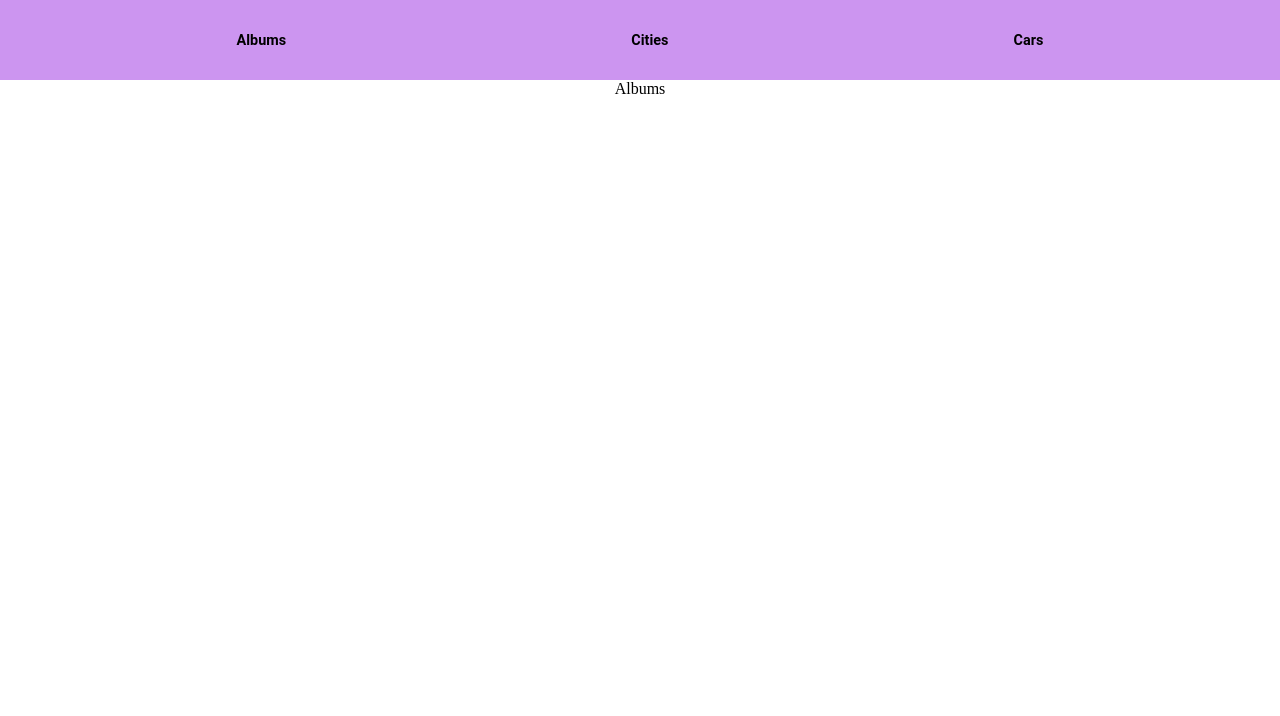
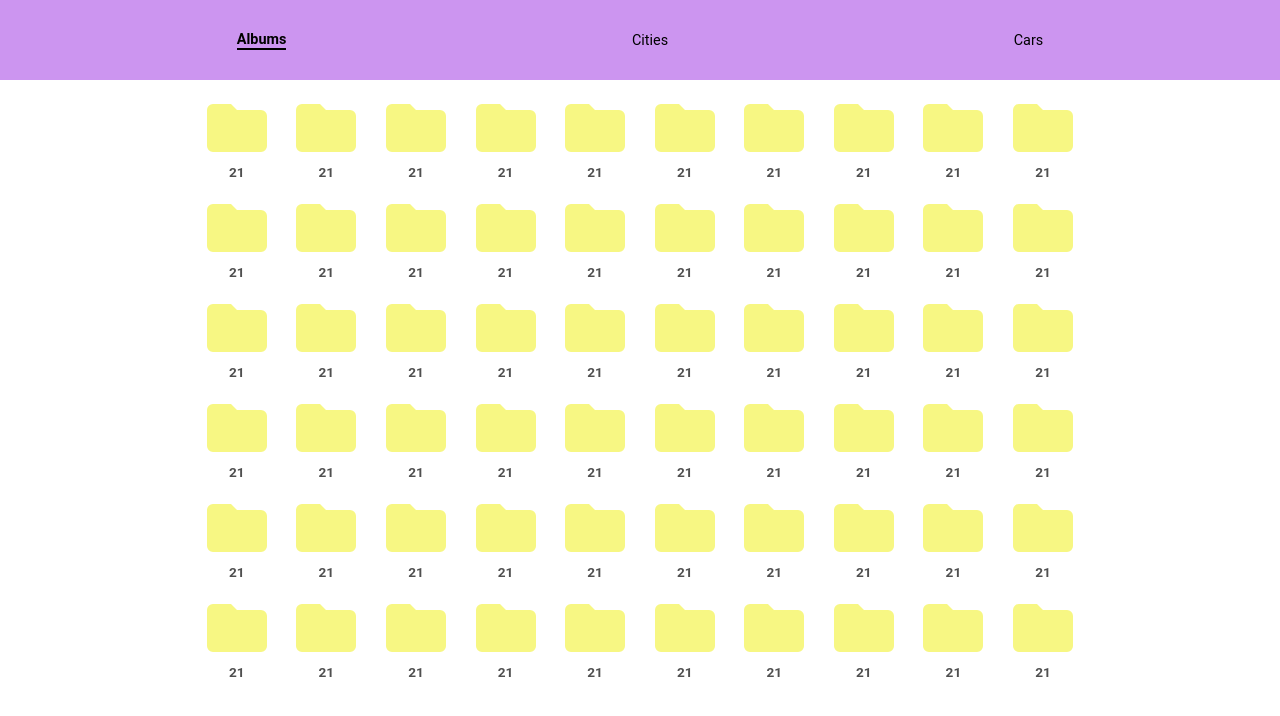
Before and after one commit to ygorlf/react-architecture, a React (Create React App) app: page /albums in a window 1280 px wide. Shown: the top 716 px of the page. Built offline with nearby package versions, Linux system fonts and the light colour scheme; the HTML template or start-up script is replaced by a standard one.

Commit message:
Adding Dumb Data on Pages

```diff
--- a/src/components/Header.js
+++ b/src/components/Header.js
@@ -1,5 +1,5 @@
 import React from 'react';
-import { Link } from 'react-router-dom';
+import { NavLink } from 'react-router-dom';
 import styled from 'styled-components';
 
 const Container = styled.header`
@@ -12,10 +12,15 @@ const Container = styled.header`
   background-color: #cc95f0;
 `;
 
-const StyledLink = styled(Link)`
+const StyledLink = styled(NavLink)`
   color: #000;
   text-decoration: none;
-  font: 700 .9rem 'Roboto', sans-serif;
+  font: 400 .9rem 'Roboto', sans-serif;
+
+  &.active {
+    border-bottom: 2px solid #000;
+    font: 700 .9rem 'Roboto', sans-serif;
+  }
 `;
 
 const Header = () => {
@@ -25,6 +30,7 @@ const Header = () => {
         to={{
           pathname: '/albums'
         }}
+        activeClassName="active"
       >
         Albums
       </StyledLink>
@@ -32,6 +38,7 @@ const Header = () => {
         to={{
           pathname: '/cities'
         }}
+        activeClassName="active"
       >
         Cities
       </StyledLink>
@@ -39,6 +46,7 @@ const Header = () => {
         to={{
           pathname: '/cars'
         }}
+        activeClassName="active"
       >
         Cars
       </StyledLink>
--- a/src/pages/albums/Albums.js
+++ b/src/pages/albums/Albums.js
@@ -1,16 +1,57 @@
 import React from 'react';
 import styled from 'styled-components';
 
-const Container = styled.header`
+const List = styled.header`
+  display: flex;
+  flex-wrap: wrap;
+  align-items: center;
+  width: 100%;
+`;
+
+const Album = styled.div`
+  display: flex;
+  flex-direction: column;
+  align-items: center;
+  width: 8%;
+  margin: .75rem 1%;
+`;
+
+const Icon = styled.div`
+  width: 60px;
+  height: 52px;
+`;
+
+const Name = styled.span`
+  display: inline-block;
+  margin-top: .5rem;
+  color: #505050;
+  font: 600 .85rem 'Roboto', sans-serif;
 `;
 
 const Albums = () => {
+  const albums = Array.from(Array(60).keys());
+
   return (
-    <Container>
-      <span>
-        Albums
-      </span>
-    </Container>
+    <List>
+      {albums.map((item) => (
+        <Album>
+          <Icon>
+            <svg xmlns="http://www.w3.org/2000/svg" viewBox="0 0 16 12.8">
+              <defs>
+                <style>.a</style>
+              </defs>
+              <g fill="#f7f783" transform="translate(-2 -4)">
+                <path
+                  className="a"
+                  d="M8.4,4H3.6A1.6,1.6,0,0,0,2,5.6v9.6a1.6,1.6,0,0,0,1.6,1.6H16.4A1.6,1.6,0,0,0,18,15.2v-8a1.6,1.6,0,0,0-1.6-1.6H10Z"
+                />
+              </g>
+            </svg>
+          </Icon>
+          <Name>21</Name>
+        </Album>
+      ))}
+    </List>
   );
 }
 
--- a/src/pages/cars/Cars.js
+++ b/src/pages/cars/Cars.js
@@ -1,16 +1,50 @@
 import React from 'react';
 import styled from 'styled-components';
 
-const Container = styled.header`
+const List = styled.header`
+  display: flex;
+  flex-wrap: wrap;
+  align-items: center;
+  width: 100%;
+`;
+
+const Car = styled.div`
+  display: flex;
+  flex-direction: column;
+  align-items: center;
+  width: 8%;
+  margin: .75rem 1%;
+`;
+
+const Icon = styled.div`
+  width: 60px;
+  height: 52px;
+`;
+
+const Name = styled.span`
+  display: inline-block;
+  margin-top: .5rem;
+  color: #505050;
+  font: 600 .85rem 'Roboto', sans-serif;
 `;
 
 const Cars = () => {
+  const cars = Array.from(Array(60).keys());
+
   return (
-    <Container>
-      <span>
-        Cars
-      </span>
-    </Container>
+    <List>
+      {cars.map((item) => (
+        <Car>
+          <Icon>
+            <svg xmlns="http://www.w3.org/2000/svg" viewBox="0 0 24 24">
+              <path d="M0 0h24v24H0z" fill="none" />
+              <path fill="#f7f783" d="M20 6h-8l-2-2H4c-1.1 0-1.99.9-1.99 2L2 18c0 1.1.9 2 2 2h16c1.1 0 2-.9 2-2V8c0-1.1-.9-2-2-2zm-5 3c1.1 0 2 .9 2 2s-.9 2-2 2-2-.9-2-2 .9-2 2-2zm4 8h-8v-1c0-1.33 2.67-2 4-2s4 .67 4 2v1z" />
+            </svg>
+          </Icon>
+          <Name>Tiguan</Name>
+        </Car>
+      ))}
+    </List>
   );
 }
 
--- a/src/pages/cities/Cities.js
+++ b/src/pages/cities/Cities.js
@@ -1,16 +1,51 @@
 import React from 'react';
 import styled from 'styled-components';
 
-const Container = styled.header`
+const List = styled.header`
+  display: flex;
+  flex-wrap: wrap;
+  align-items: center;
+  width: 100%;
 `;
 
+const City = styled.div`
+  display: flex;
+  flex-direction: column;
+  align-items: center;
+  width: 8%;
+  margin: .75rem 1%;
+`;
+
+const Icon = styled.div`
+  width: 60px;
+  height: 52px;
+`;
+
+const Name = styled.span`
+  display: inline-block;
+  margin-top: .5rem;
+  color: #505050;
+  font: 600 .85rem 'Roboto', sans-serif;
+`;
+
+
 const Cities = () => {
+  const cities = Array.from(Array(60).keys());
+
   return (
-    <Container>
-      <span>
-        Cities
-      </span>
-    </Container>
+    <List>
+      {cities.map((item) => (
+        <City>
+          <Icon>
+            <svg xmlns="http://www.w3.org/2000/svg" viewBox="0 0 24 24">
+              <path d="M0 0h24v24H0z" fill="none" />
+              <path fill="#f7f783" d="M23 18V6c0-1.1-.9-2-2-2H3c-1.1 0-2 .9-2 2v12c0 1.1.9 2 2 2h18c1.1 0 2-.9 2-2zM8.5 12.5l2.5 3.01L14.5 11l4.5 6H5l3.5-4.5z" />
+            </svg>
+          </Icon>
+          <Name>São Paulo</Name>
+        </City>
+      ))}
+    </List>
   );
 }
 
--- a/src/pages/layouts/Layouts.js
+++ b/src/pages/layouts/Layouts.js
@@ -1,5 +1,6 @@
 import React, { Component, Fragment } from 'react';
 import { Switch, Route } from 'react-router-dom';
+import styled from 'styled-components';
 
 // Pages
 import Albums from '../albums/Albums';
@@ -8,6 +9,12 @@ import Cars from '../cars/Cars';
 
 // Components
 import Header from '../../components/Header';
+
+const Container = styled.div`
+  width: 70%;
+  max-width: 1110px;
+  margin: .75rem auto 0;
+`;
 
 class Layouts extends Component {
   renderRoutes = () => {
@@ -42,7 +49,9 @@ class Layouts extends Component {
     return (
       <Fragment>
         <Header />
-        {this.renderRoutes()}
+        <Container>
+          {this.renderRoutes()}
+        </Container>
       </Fragment>
     );
   }
```
